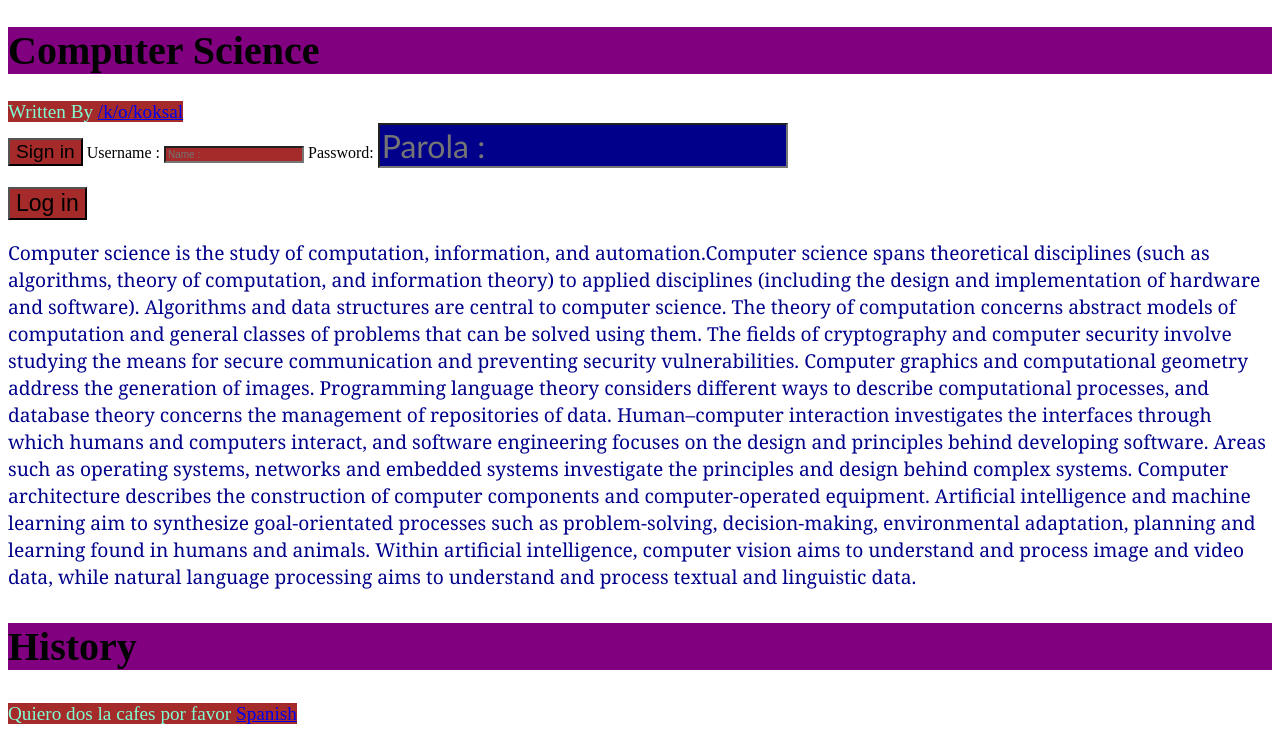
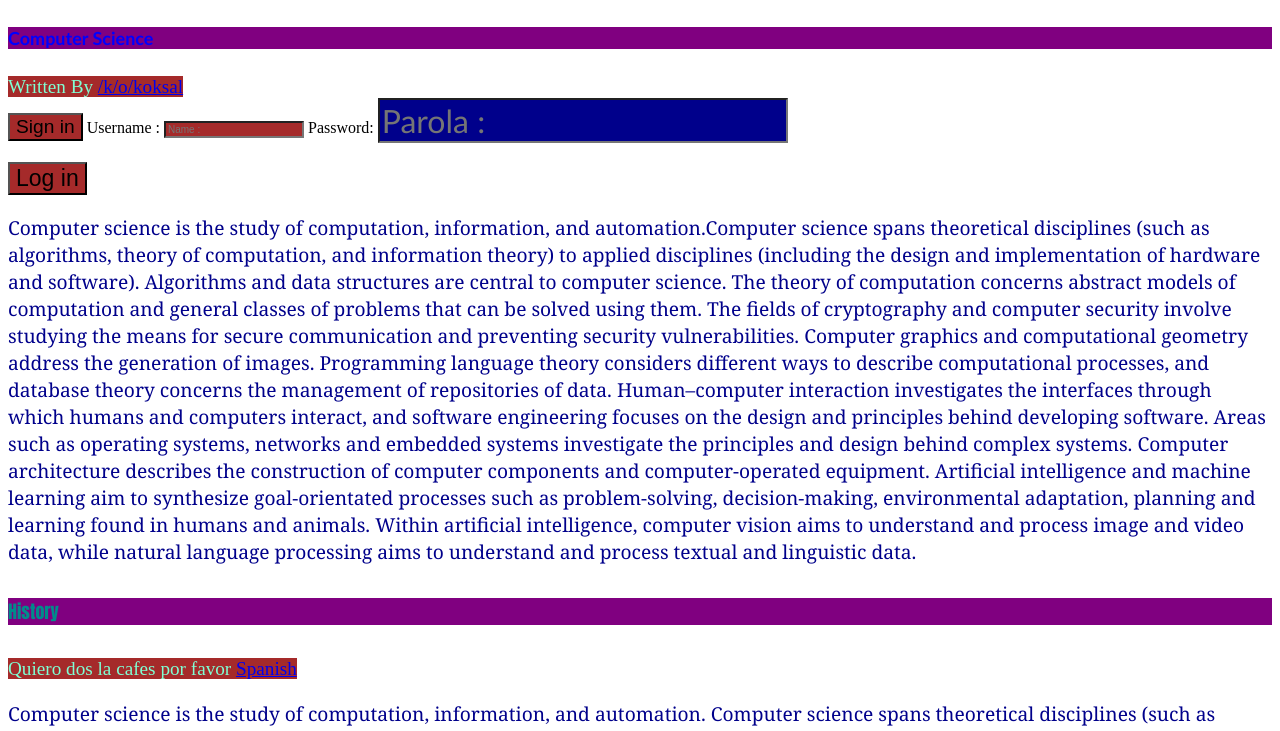
Before and after one commit to koksalOcal0634/HTML-CSS, a plain HTML site: page index.html in a window 1280 px wide. Shown: the top 731 px of the page. Drawn offline with Linux system fonts and the light colour scheme.

Commit message:
pseudo element :: selection is added.

```diff
--- a/app.css
+++ b/app.css
@@ -98,3 +98,33 @@ button:hover {
     font-size: xx-large;
 
 }
+
+li a[href="#internal"]:hover {
+    background-color: aqua;
+}
+
+li a[href="http://example.com"]:hover {
+    background-color: darkblue;
+}
+
+li a[href="#InSensitive"]:active {
+    background-color: darkorange;
+}
+
+h1::first-line {
+    font-weight: 800;
+    font-size: large;
+    font-family: 'Trebuchet MS', 'Lucida Sans Unicode', 'Lucida Grande', 'Lucida Sans', Arial, sans-serif;
+    color: blue;
+}
+
+h2::first-line {
+    font-weight: 800;
+    font-size: large;
+    font-family: Impact, Haettenschweiler, 'Arial Narrow Bold', sans-serif;
+    color: darkcyan;
+}
+
+::selection {
+    background-color: black;
+}
```
